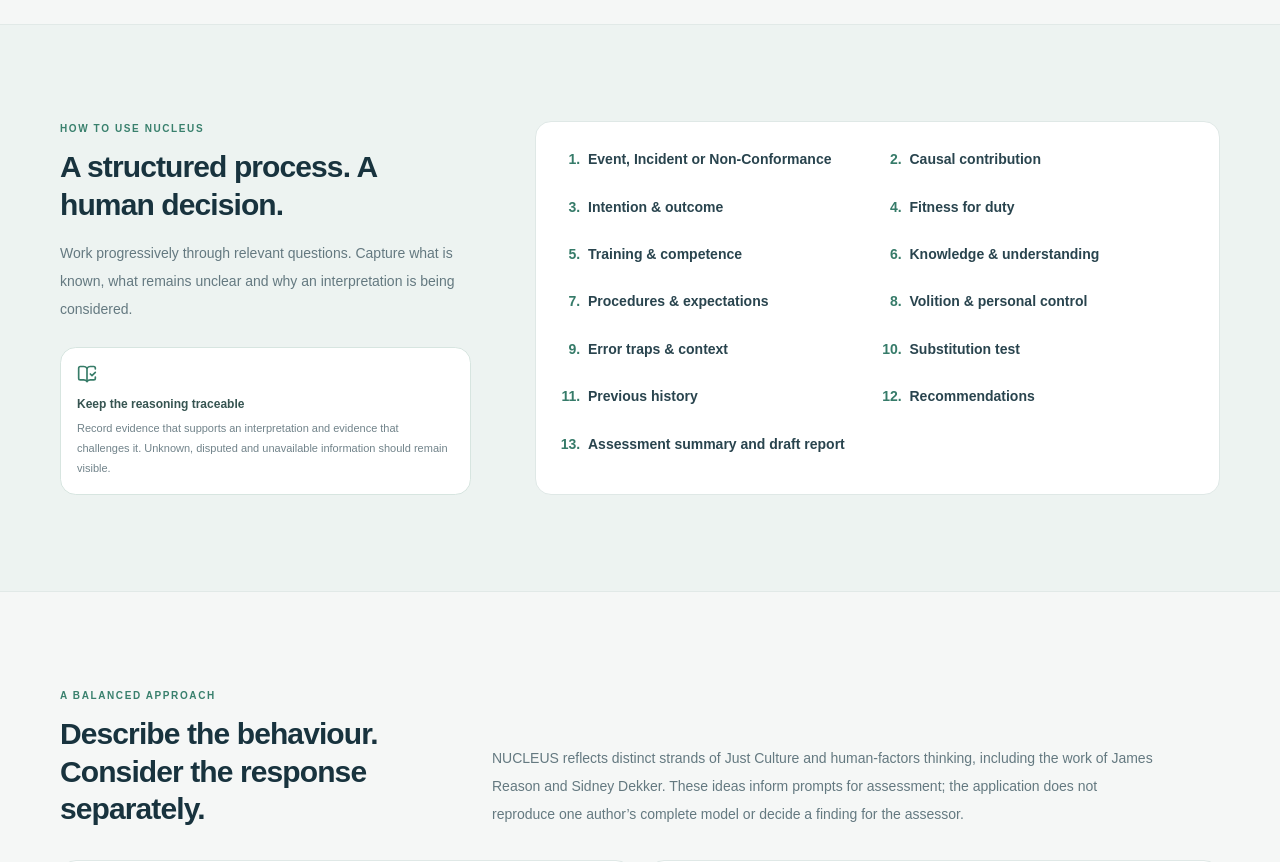
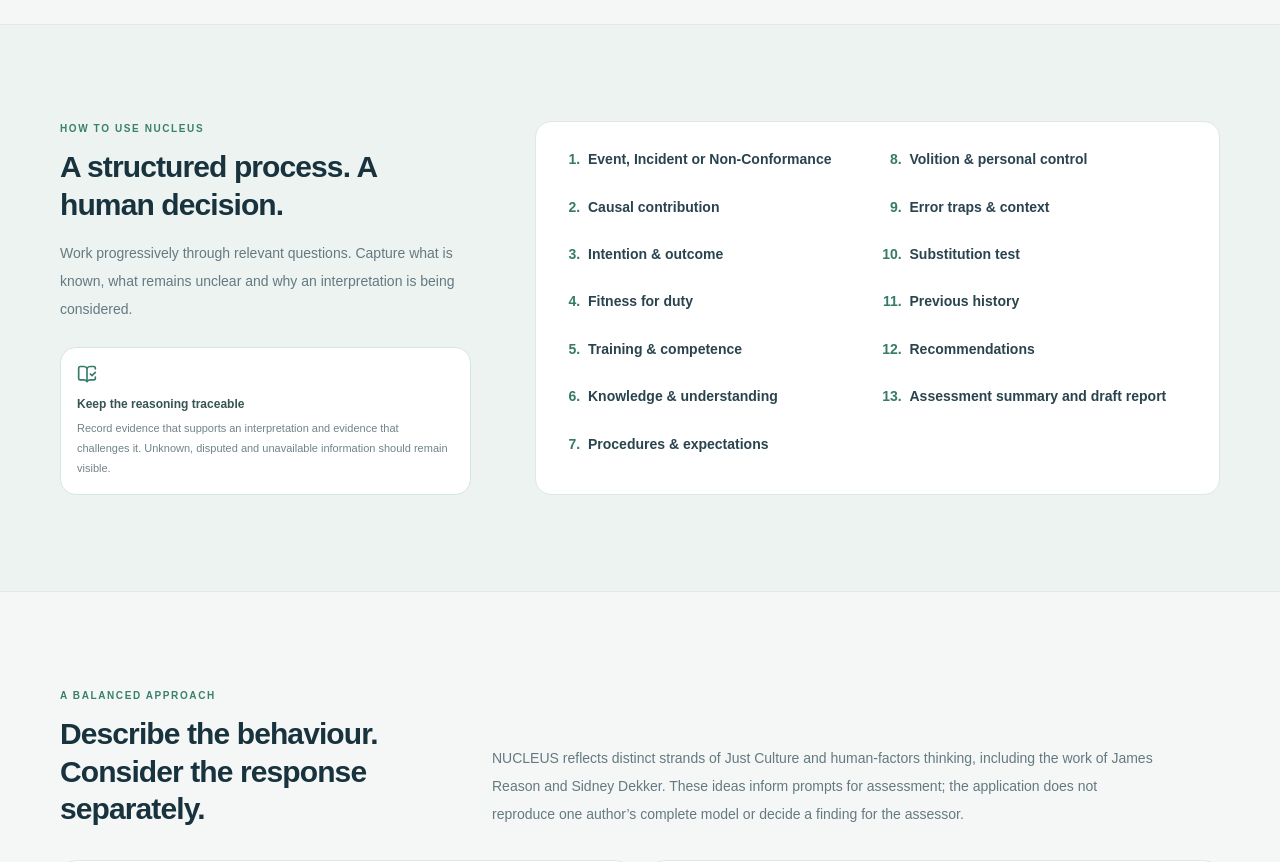
Before and after one commit to jackdavis55/Nucleus-ICA, a Next.js app: page / in a window 1280 px wide. Shown: the part 1740-2602 px from the top of the page. Built offline with nearby package versions, Linux system fonts and the light colour scheme.

Commit message:
Number assessment stages down columns

```diff
--- a/src/app/page.tsx
+++ b/src/app/page.tsx
@@ -179,7 +179,7 @@ export default function Page() {
               <p className="mt-1.5 text-[11px] leading-5 text-[#71838a]">Record evidence that supports an interpretation and evidence that challenges it. Unknown, disputed and unavailable information should remain visible.</p>
             </div>
           </div>
-          <ol className="grid list-decimal gap-x-8 gap-y-2 rounded-2xl border border-[#dfe8e6] bg-white py-5 pl-12 pr-5 sm:grid-cols-2 sm:py-6 sm:pr-6">
+          <ol className="grid list-decimal gap-x-8 gap-y-2 rounded-2xl border border-[#dfe8e6] bg-white py-5 pl-12 pr-5 sm:grid-flow-col sm:grid-cols-2 sm:grid-rows-7 sm:py-6 sm:pr-6">
             {workflow.map((title) => (
               <li key={title} className="py-1 pl-1 text-sm font-semibold leading-snug text-[#29444e] marker:font-bold marker:text-[#367b69]">
                 {title}
```
